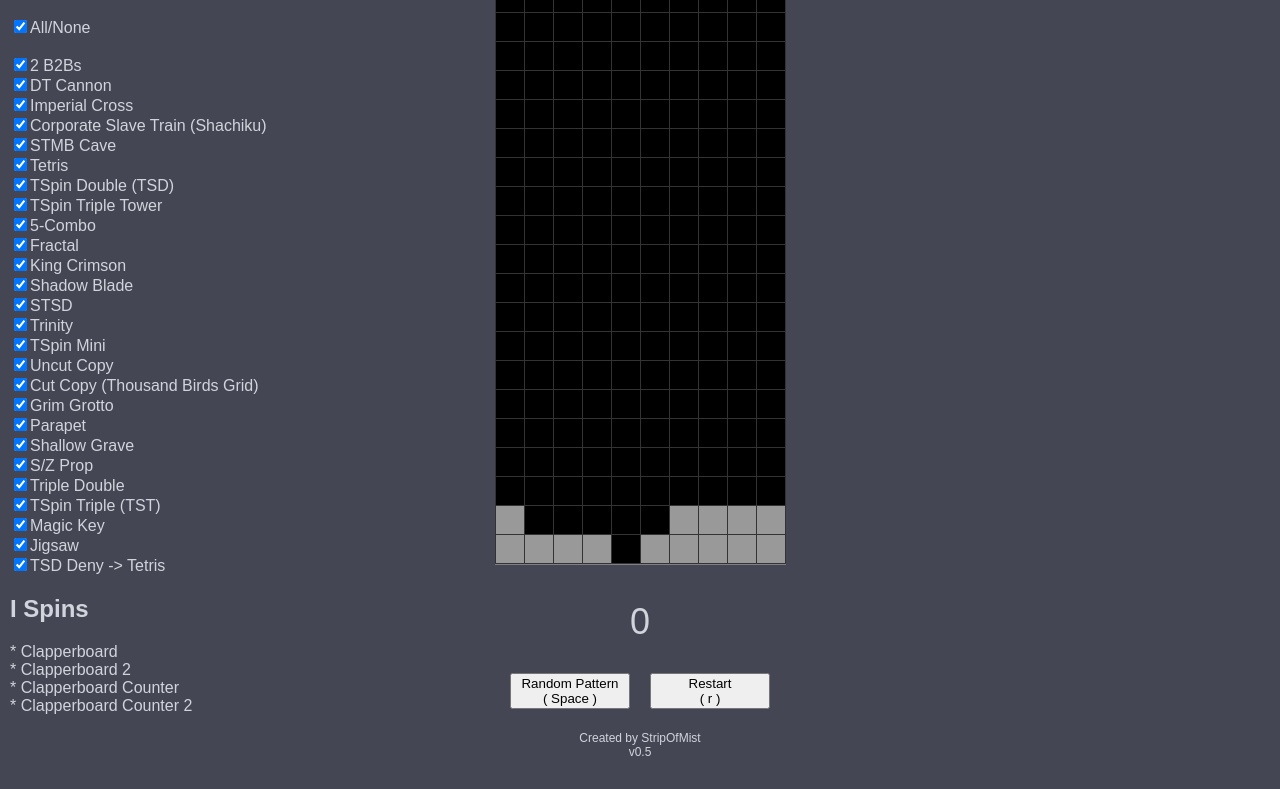
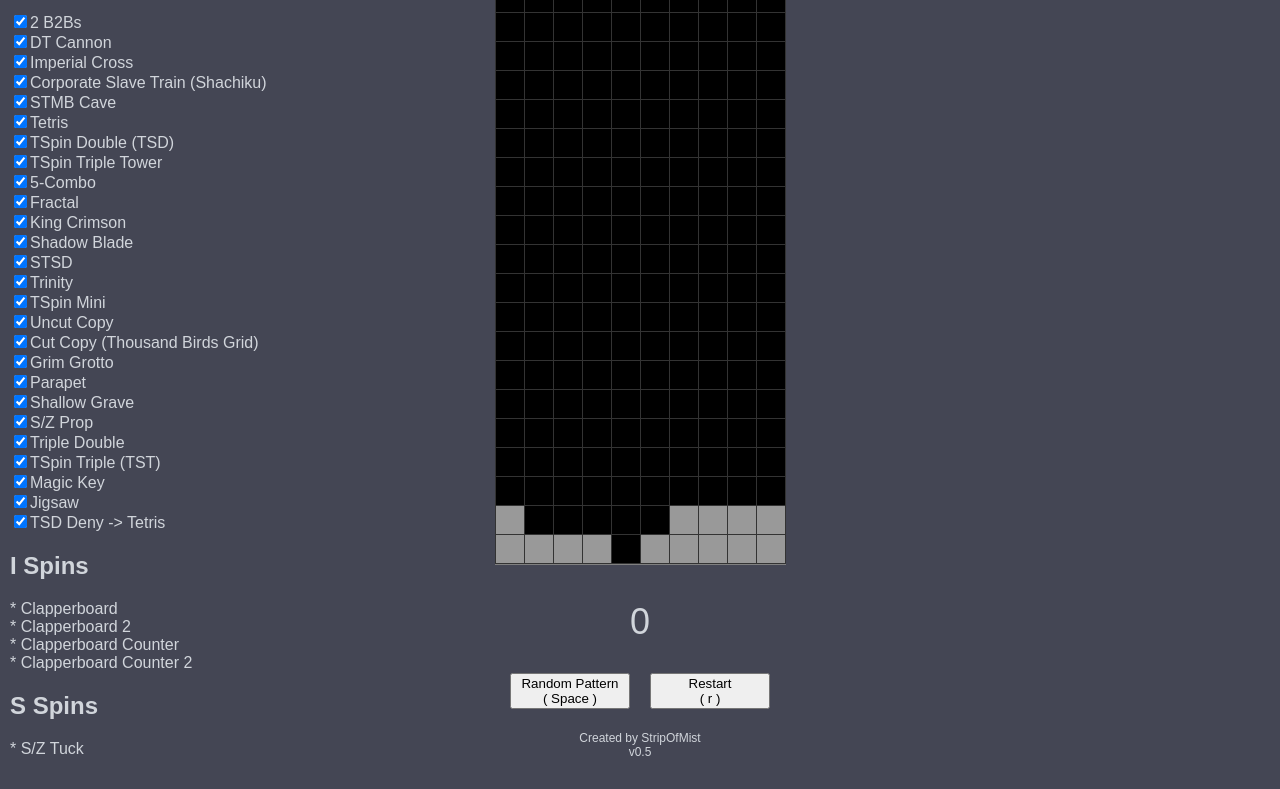
Before and after one commit to stripofmist/stripofmist.github.io, a plain HTML site: page index.html in a window 1280 px wide. Shown: the part 163-952 px from the top of the page. Drawn offline with Linux system fonts and the light colour scheme.

Commit message:
Added sztuck and sz spin section

```diff
--- a/assets/script.js
+++ b/assets/script.js
@@ -31,6 +31,7 @@ const patterns = [
   {"name": "Clapperboard 2", "images": {"gifs": ["clapperboard2.gif"], "stills": ["clapperboard2.gif"]}, "type": "ispin"},
   {"name": "Clapperboard Counter", "images": {"gifs": ["clapperboardcounter.gif"], "stills": ["clapperboardcounter.gif"]}, "type": "ispin"},
   {"name": "Clapperboard Counter 2", "images": {"gifs": ["clapperboardcounter2.gif"], "stills": ["clapperboardcounter2.gif"]}, "type": "ispin"},
+  {"name": "S/Z Tuck", "images": {"gifs": ["sztuck.gif"], "stills": ["sztuck.gif"]}, "type": "sspin"},
 ];
 
 
@@ -137,9 +138,26 @@ function addISpin(pattern, index, iSpinContainer) {
 
 }
 
+function addSSpin(pattern, index, sSpinContainer) {
+
+    const label = document.createElement("label");
+    label.textContent = "* " + pattern["name"];
+    label.addEventListener("click", function(event) {
+        event.preventDefault();
+        resetCount();
+        loadImageByIndex(index);
+    });
+    sSpinContainer.appendChild(label);
+
+    // Add a line break after each checkbox and label
+    sSpinContainer.appendChild(document.createElement("br"));
+
+}
+
 document.addEventListener("DOMContentLoaded", function() {
     const checkboxContainer = document.getElementById("checkboxContainer");
     const iSpinContainer = document.getElementById("iSpinContainer");
+    const sSpinContainer = document.getElementById("sSpinContainer");
 
     // Add an All/None Checkbox
     const checkbox = document.createElement("input");
@@ -160,6 +178,8 @@ document.addEventListener("DOMContentLoaded", function() {
             addPattern(pattern, index, checkboxContainer);
         } else if (pattern["type"] === "ispin") {
             addISpin(pattern, index, iSpinContainer);
+        } else if (pattern["type"] === "sspin") {
+            addSSpin(pattern, index, sSpinContainer);
         }
     });
 });
--- a/index.html
+++ b/index.html
@@ -30,6 +30,9 @@
             </div>
             <div id="iSpinContainer">
             <h2>I Spins</h2>
+            </div>
+            <div id="sSpinContainer">
+            <h2>S Spins</h2>
             </div>
         </td>
         <td>
```
Also changed, not shown: images/sztuck.gif (added).
